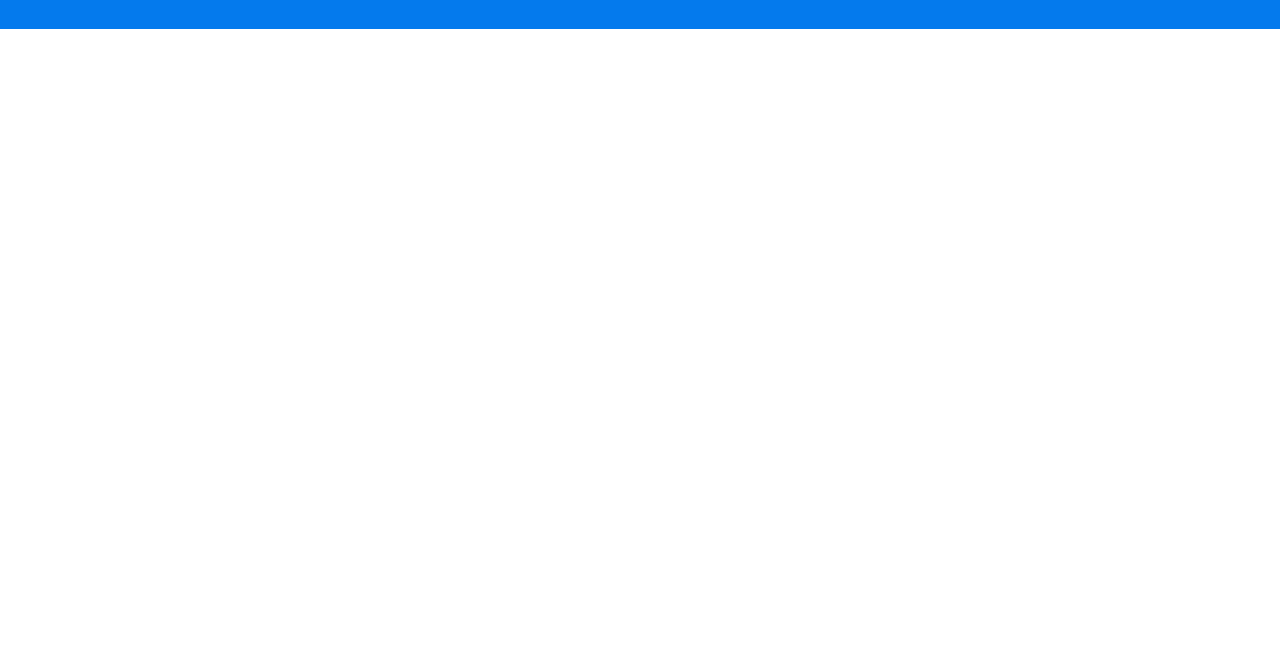
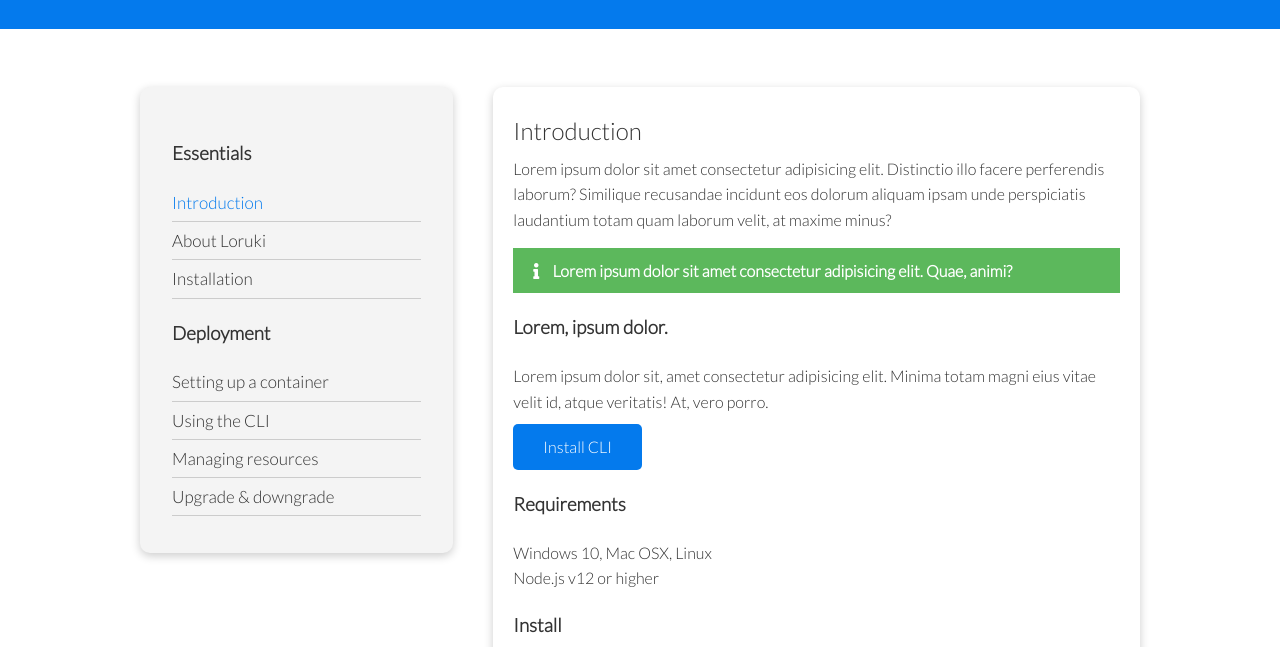
Before and after one commit to BF-FrontEnd-class-2025/group-3-loruki, a website: page docs.html in a window 1280 px wide. Shown: the part 305-952 px from the top of the page. Before the commit the page ends 800 px from the top, so only its background shows below. Drawn offline with Linux system fonts and the light colour scheme.

Commit message:
added main section to the docs page

```diff
--- a/css/style.css
+++ b/css/style.css
@@ -259,6 +259,27 @@ pre {
   grid-column: 1 / span 2;
 }
 
+/* Docs */
+.docs-main h3 {
+  margin: 20px 0;
+}
+
+.docs-main .grid {
+  grid-template-columns: 1fr 2fr;
+  align-items: flex-start;
+}
+
+.docs-main nav li {
+  font-size: 17px;
+  padding-bottom: 5px;
+  margin-bottom: 5px;
+  border-bottom: 1px #ccc solid;
+}
+
+.docs-main a:hover {
+  font-weight: bold;
+}
+
 /* Animations */
 @keyframes slideInFromLeft {
   0% {
--- a/docs.html
+++ b/docs.html
@@ -39,5 +39,66 @@
         <img src="images/docs.png" alt="" />
       </div>
     </section>
+
+    <!-- Docs main -->
+    <section class="docs-main my-4">
+      <div class="container grid">
+        <div class="card bg-light p-3">
+          <h3 class="my-2">Essentials</h3>
+          <nav>
+            <ul>
+              <li><a class="text-primary" href="#">Introduction</a></li>
+              <li><a href="#">About Loruki</a></li>
+              <li><a href="#">Installation</a></li>
+            </ul>
+          </nav>
+
+          <h3 class="my-2">Deployment</h3>
+          <nav>
+            <ul>
+              <li><a href="#">Setting up a container</a></li>
+              <li><a href="#">Using the CLI</a></li>
+              <li><a href="#">Managing resources</a></li>
+              <li><a href="#">Upgrade & downgrade</a></li>
+            </ul>
+          </nav>
+        </div>
+        <div class="card">
+          <h2>Introduction</h2>
+          <p>
+            Lorem ipsum dolor sit amet consectetur adipisicing elit. Distinctio
+            illo facere perferendis laborum? Similique recusandae incidunt eos
+            dolorum aliquam ipsam unde perspiciatis laudantium totam quam
+            laborum velit, at maxime minus?
+          </p>
+
+          <div class="alert alert-success">
+            <i class="fas fa-info"></i> Lorem ipsum dolor sit amet consectetur
+            adipisicing elit. Quae, animi?
+          </div>
+
+          <h3>Lorem, ipsum dolor.</h3>
+          <p>
+            Lorem ipsum dolor sit, amet consectetur adipisicing elit. Minima
+            totam magni eius vitae velit id, atque veritatis! At, vero porro.
+          </p>
+          <a href="#" class="btn btn-primary">Install CLI</a>
+
+          <h3>Requirements</h3>
+          <ul>
+            <li>Windows 10, Mac OSX, Linux</li>
+            <li>Node.js v12 or higher</li>
+          </ul>
+
+          <h3>Install</h3>
+          <p>Mac (Homebrew)</p>
+          <pre><code>$ brew install loruki-cli</code></pre>
+          <p>NPM</p>
+          <pre><code>$ npm install loruki-cli</code></pre>
+          <p>Yarn</p>
+          <pre><code>$ yarn install loruki-cli</code></pre>
+        </div>
+      </div>
+    </section>
   </body>
 </html>
```
